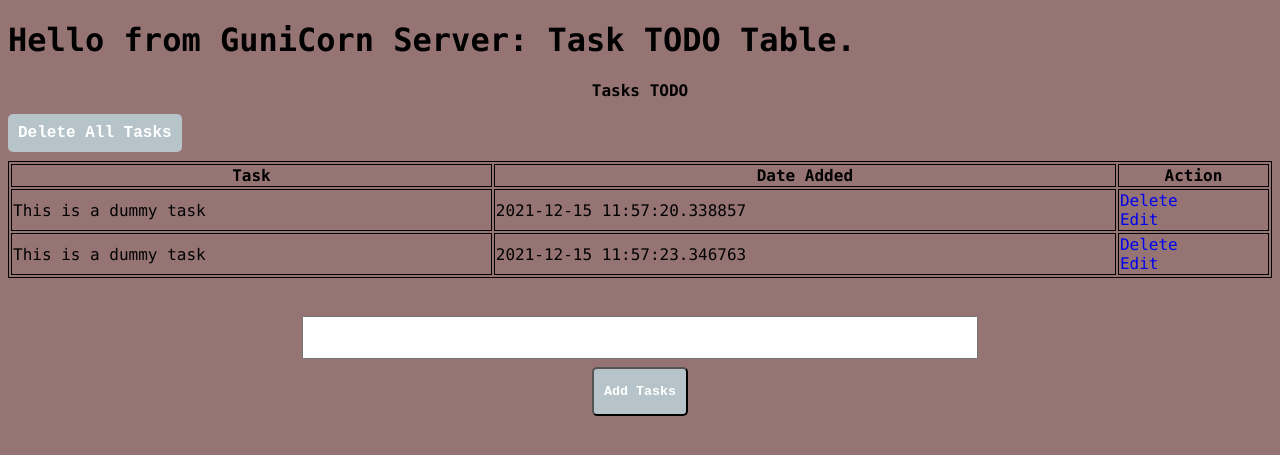
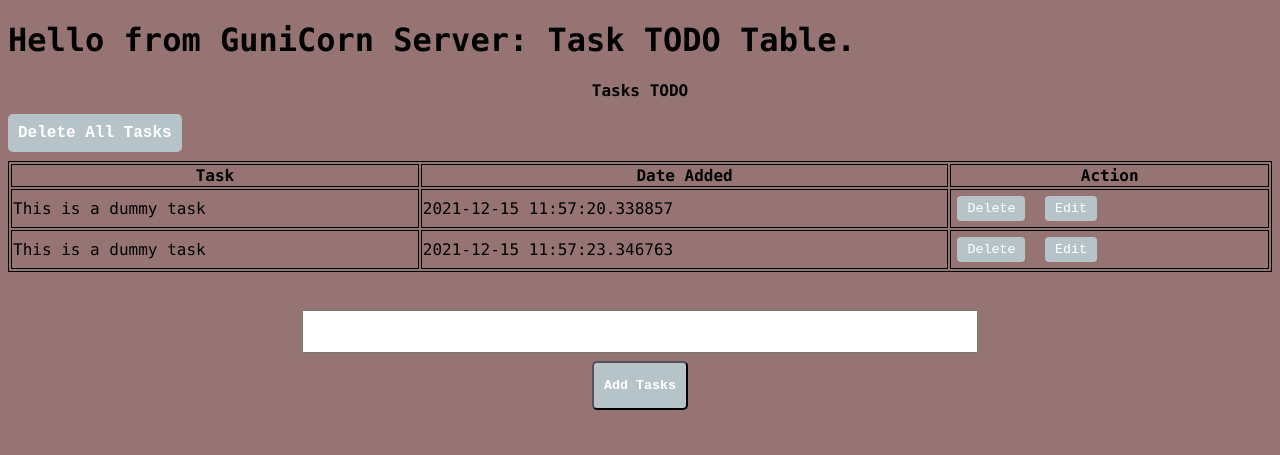
Before and after one commit to Celnet-hub/TODO-TASK_Flask, a Flask app: page / in a window 1280 px wide. Shown: the top 455 px of the page. Run offline with Flask 2, Linux system fonts and the light colour scheme; data comes from the database, SQL or seed files in the repository; both versions use the stored data as it was after the commit.

Commit message:
modified edit and delete to a button

```diff
--- a/static/css/main.css
+++ b/static/css/main.css
@@ -68,3 +68,14 @@ input[type=text] {
 a{
     text-decoration: none;
 }
+
+.btn {
+    background-color: #b6c4ca;
+    color: white;
+    padding: 5px 10px;
+    border: olive;
+    border-radius: 4px;
+    cursor: pointer;
+    margin: 5px;
+    font-family: 'Courier New', Courier, monospace;
+}
--- a/template/index.html
+++ b/template/index.html
@@ -14,7 +14,7 @@
 	<h4>Tasks TODO</h4>
 	<!-- create a delete all button -->
 	<div class="delete_all">
-		<a href="/delete_all_tasks" class="button" >Delete All Tasks</a>
+		<a href="/delete_all_tasks" class="button">Delete All Tasks</a>
 	</div>
 
 	<table>
@@ -28,18 +28,19 @@
 			<td>{{task.content}}</td>
 			<td>{{task.date_created}}</td>
 			<td>
-				<a href="/delete/{{task.id}}">Delete</a>
-				<br />
-				<a href="/edit/{{task.id}}">Edit</a>
+				<a href="/delete/{{task.id}}"><button class="btn">Delete</button></a>
+
+				<a href="/edit/{{task.id}}"><button class="btn">Edit</button></a>
 			</td>
 		</tr>
 		{% endfor %}
 	</table>
 
 	{% else %}
-	<h3>You currently do not have TASKS to do. Kindly add TASKS using the form below</h3>
+	<h3>
+		You currently do not have TASKS to do. Kindly add TASKS using the form below
+	</h3>
 	{% endif %}
-
 </div>
 
 <!-- Form for entries -->
@@ -49,10 +50,9 @@
 	</h4> -->
 	<form action="/" method="post">
 		<input type="text" name="Task_content" id="contents" />
-		<br>
+		<br />
 		<input class="button" type="submit" value="Add Tasks" />
 	</form>
 </div>
 
-
 {%endblock%}
```
Also changed, not shown: test.db.
